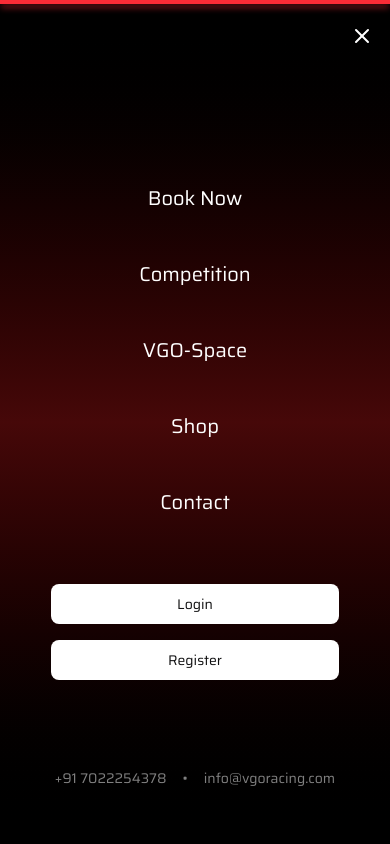
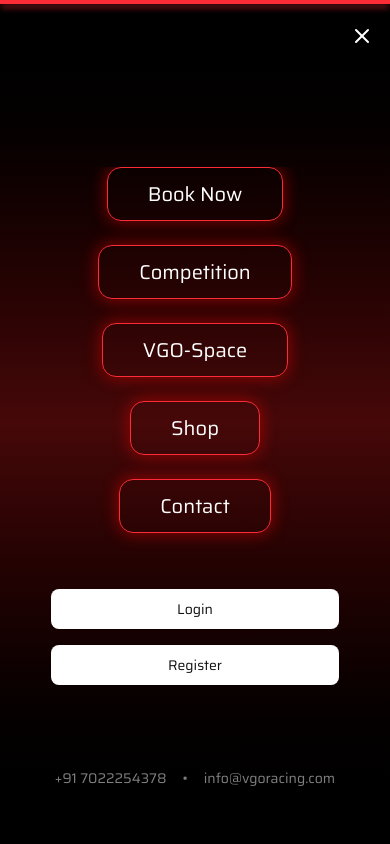
Before and after one commit to KingReevan/VGOwebGL, a Next.js app in the folder OneDrive/Desktop/vgo/vgo-frontend/: page / in a window 390 px wide. Both pictures are taken after a click on the button 362 px from the left and 36 px from the top of the page. Shown: the top 844 px of the page. Built offline with nearby package versions, Linux system fonts and the light colour scheme; no server answers.

Commit message:
Added shadow borders to overlay buttons

```diff
--- a/OneDrive/Desktop/vgo/vgo-frontend/src/app/components/Navbar.tsx
+++ b/OneDrive/Desktop/vgo/vgo-frontend/src/app/components/Navbar.tsx
@@ -67,35 +67,35 @@
           <div className="overflow-y-auto w-full flex flex-col items-center space-y-6">
             <Link
               href="/book"
-              className="text-xl font-medium text-white hover:text-primary transition-colors py-3"
+              className="text-xl font-medium text-white hover:text-red-500 hover:bg-white/85 transition-colors py-3 px-10 shadow-[0_0_15px_2px_rgba(255,0,0,0.4)] border border-red-500 rounded-xl"
               onClick={() => setMobileMenuOpen(false)}
             >
               Book Now
             </Link>
             <Link
               href="/competition"
-              className="text-xl font-medium text-white hover:text-primary transition-colors py-3"
+              className="text-xl font-medium text-white hover:text-red-500 hover:bg-white/85 transition-colors py-3 px-10 shadow-[0_0_15px_2px_rgba(255,0,0,0.4)] border border-red-500 rounded-xl"
               onClick={() => setMobileMenuOpen(false)}
             >
               Competition
             </Link>
             <Link
               href="/vgospace"
-              className="text-xl font-medium text-white hover:text-primary transition-colors py-3"
+              className="text-xl font-medium text-white hover:text-red-500 hover:bg-white/85 transition-colors py-3 px-10 shadow-[0_0_15px_2px_rgba(255,0,0,0.4)] border border-red-500 rounded-xl"
               onClick={() => setMobileMenuOpen(false)}
             >
               VGO-Space
             </Link>
             <Link
               href="/shop"
-              className="text-xl font-medium text-white hover:text-primary transition-colors py-3"
+              className="text-xl font-medium text-white hover:text-red-500 hover:bg-white/85 transition-colors py-3 px-10 shadow-[0_0_15px_2px_rgba(255,0,0,0.4)] border border-red-500 rounded-xl"
               onClick={() => setMobileMenuOpen(false)}
             >
               Shop
             </Link>
             <Link
               href="/contact"
-              className="text-xl font-medium text-white hover:text-primary transition-colors py-3"
+              className="text-xl font-medium text-white hover:text-red-500 hover:bg-white/85 transition-colors py-3 px-10 shadow-[0_0_15px_2px_rgba(255,0,0,0.4)] border border-red-500 rounded-xl"
               onClick={() => setMobileMenuOpen(false)}
             >
               Contact
```
